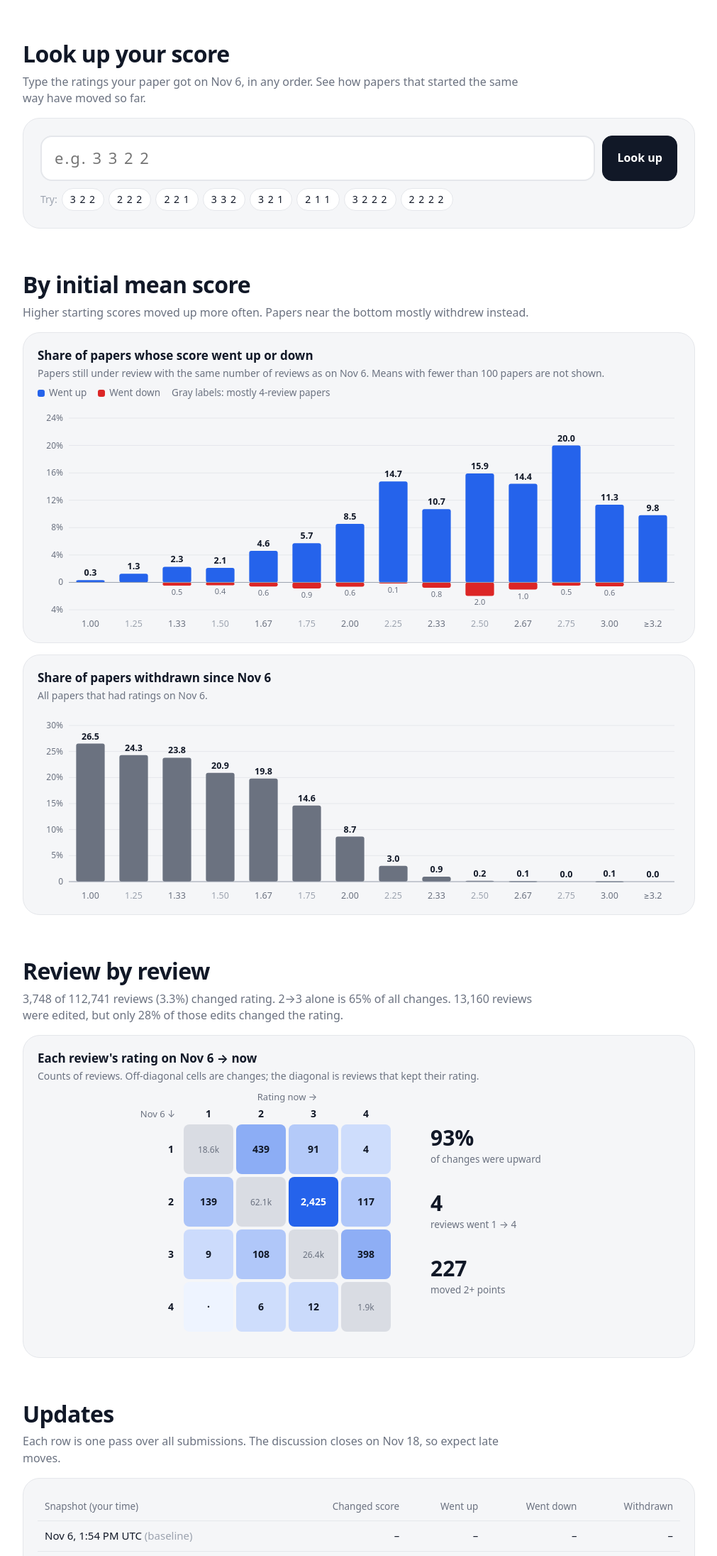
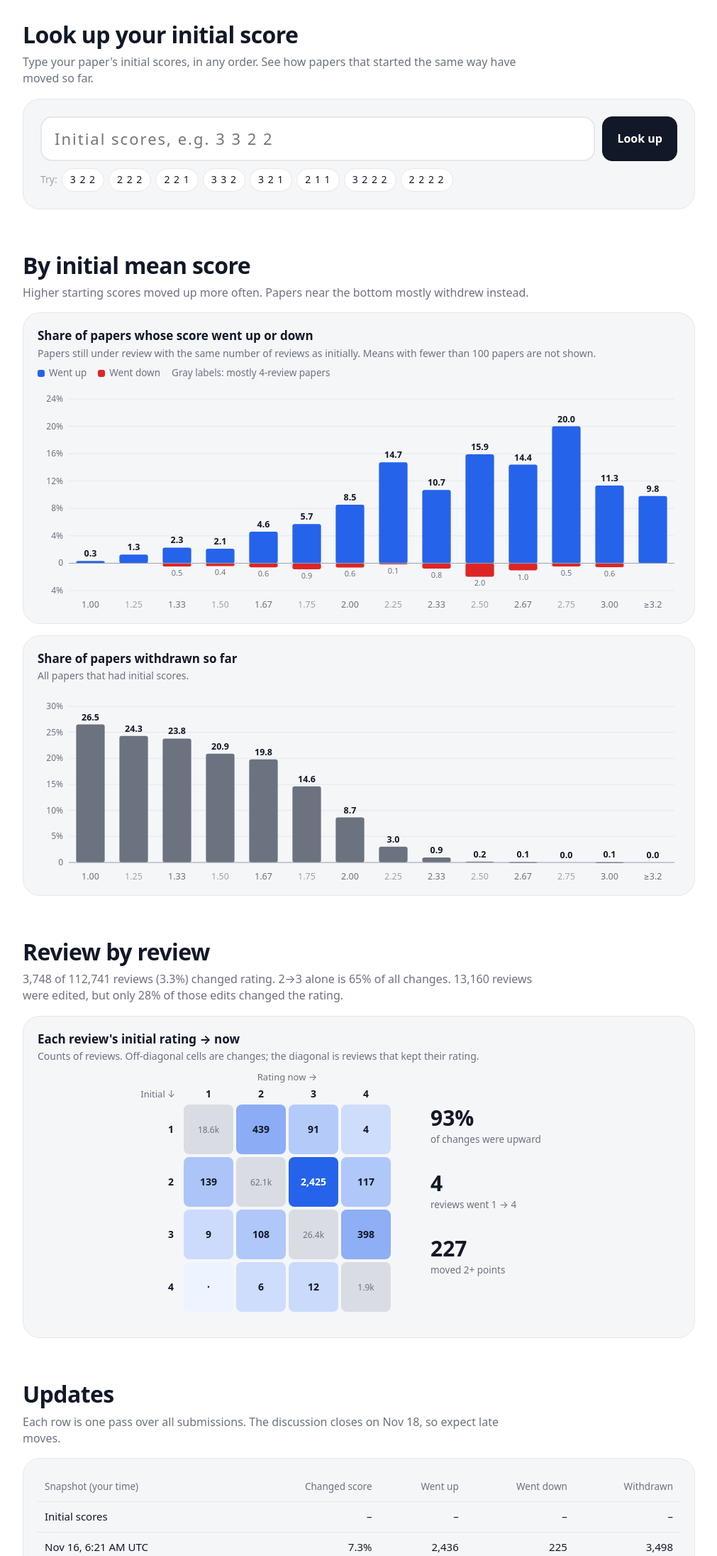
Before and after one commit to juevn/iclr2027-reviews, a plain HTML site: page index.html in a window 1280 px wide. Shown: the part 608-2800 px from the top of the page at 71% size, without its empty margins (134-1145 px from the left). Drawn offline with Linux system fonts and the light colour scheme; a web font is replaced by a local one.

Commit message:
Say initial scores instead of Nov 6
Co-Authored-By: Claude Opus 5.5 <noreply@anthropic.com>
Claude-Session: https://claude.ai/code/session_01TcxDZfia7MrzcEvY8LDLi9

```diff
--- a/index.html
+++ b/index.html
@@ -4,7 +4,7 @@
 <meta charset="utf-8">
 <meta name="viewport" content="width=device-width, initial-scale=1">
 <title>How much did the ICLR 2027 rebuttal move scores?</title>
-<meta name="description" content="How much did the ICLR 2027 rebuttal move review scores? Initial ratings from Nov 6 against live OpenReview data for about 40,000 papers.">
+<meta name="description" content="How much did the ICLR 2027 rebuttal move review scores? Initial review scores against live OpenReview data for about 40,000 papers.">
 <meta property="og:title" content="How much did the ICLR 2027 rebuttal move scores?">
 <meta property="og:description" content="How much did the rebuttal move scores? Look up your initial ratings and see how papers like yours moved.">
 <meta property="og:type" content="website">
@@ -160,18 +160,18 @@ table.tl th { color: var(--muted); font-weight: 500; font-size: 13.5px; }
   <div class="hero">
     <div class="kick">ICLR 2027 · Rebuttal tracker</div>
     <h1 class="title">How much did the rebuttal move scores?</h1>
-    <p>Every paper's ratings on Nov 6, when reviews came out, against live OpenReview data.</p>
+    <p>Every paper's initial review scores against live OpenReview data.</p>
     <div class="live"><i></i><span id="updated"></span></div>
   </div>
 
   <div class="stats" id="stats"></div>
 
   <section id="lookup">
-    <h2 class="st">Look up your score</h2>
-    <p class="ss">Type the ratings your paper got on Nov 6, in any order. See how papers that started the same way have moved so far.</p>
+    <h2 class="st">Look up your initial score</h2>
+    <p class="ss">Type your paper's initial scores, in any order. See how papers that started the same way have moved so far.</p>
     <div class="lookup">
       <form class="inrow" id="form" autocomplete="off">
-        <input id="q" inputmode="numeric" placeholder="e.g. 3 3 2 2" aria-label="Initial ratings, 1 to 4 each">
+        <input id="q" inputmode="numeric" placeholder="Initial scores, e.g. 3 3 2 2" aria-label="Initial scores, 1 to 4 each">
         <button class="btn" type="submit">Look up</button>
       </form>
       <div class="hint" id="chips"><span>Try:</span></div>
@@ -184,15 +184,15 @@ table.tl th { color: var(--muted); font-weight: 500; font-size: 13.5px; }
     <p class="ss">Higher starting scores moved up more often. Papers near the bottom mostly withdrew instead.</p>
     <div class="chartcard">
       <h4>Share of papers whose score went up or down</h4>
-      <p class="cap">Papers still under review with the same number of reviews as on Nov 6. Means with fewer than 100 papers are not shown.</p>
+      <p class="cap">Papers still under review with the same number of reviews as initially. Means with fewer than 100 papers are not shown.</p>
       <div class="legend"><span><i style="background:var(--up)"></i>Went up</span><span><i style="background:var(--down)"></i>Went down</span><span>Gray labels: mostly 4-review papers</span></div>
       <svg class="chart" id="c-move" role="img" aria-label="Share of papers whose score went up or down, by initial mean"></svg>
       <div class="tip" id="tip-move"></div>
     </div>
     <div class="chartcard">
-      <h4>Share of papers withdrawn since Nov 6</h4>
-      <p class="cap">All papers that had ratings on Nov 6.</p>
-      <svg class="chart" id="c-wd" role="img" aria-label="Share of papers withdrawn since Nov 6, by initial mean"></svg>
+      <h4>Share of papers withdrawn so far</h4>
+      <p class="cap">All papers that had initial scores.</p>
+      <svg class="chart" id="c-wd" role="img" aria-label="Share of papers withdrawn so far, by initial mean"></svg>
       <div class="tip" id="tip-wd"></div>
     </div>
   </section>
@@ -201,9 +201,9 @@ table.tl th { color: var(--muted); font-weight: 500; font-size: 13.5px; }
     <h2 class="st">Review by review</h2>
     <p class="ss" id="rev-sub"></p>
     <div class="chartcard">
-      <h4>Each review's rating on Nov 6 → now</h4>
+      <h4>Each review's initial rating → now</h4>
       <p class="cap">Counts of reviews. Off-diagonal cells are changes; the diagonal is reviews that kept their rating.</p>
-      <svg class="chart" id="c-heat" role="img" aria-label="Review rating transitions from Nov 6 to now"></svg>
+      <svg class="chart" id="c-heat" role="img" aria-label="Review rating transitions from initial to now"></svg>
       <div class="tip" id="tip-heat"></div>
     </div>
   </section>
@@ -219,7 +219,7 @@ table.tl th { color: var(--muted); font-weight: 500; font-size: 13.5px; }
   <section id="method">
     <h2 class="st">Data</h2>
     <ul class="method">
-      <li><b>Nov 6 ratings</b> come from the snapshot by <a id="base-link" href="#">shiqiangw</a> (13:54 UTC). <b>Current ratings</b> come from the OpenReview API.</li>
+      <li><b>Initial scores</b> come from the snapshot by <a id="base-link" href="#">shiqiangw</a>, taken right after reviews were released. <b>Current scores</b> come from the OpenReview API.</li>
       <li><b>Score changes</b> count only papers still under review with the same number of reviews.</li>
       <li><b>Review-level moves</b> are matched by edit time; <span id="inferred"></span> are inferred.</li>
       <li>Only counts are published: no review text, reviewer ids or paper titles.</li>
@@ -287,7 +287,7 @@ table.tl th { color: var(--muted); font-weight: 500; font-size: 13.5px; }
     const same = add(combos.filter(x => x.mean === mean));
     const above = means.filter(([m]) => m >= mean).reduce((a, [, n]) => a + n, 0);
     const label = r.join(' · ');
-    // rank of this mean among all papers on Nov 6, and among papers still under review now
+    // rank of this mean among all papers initially, and among papers still under review now
     const rankIn = (pairs, total) => {
       const higher = pairs.filter(([m]) => m > mean + 1e-9).reduce((a, [, n]) => a + n, 0);
       const tied = pairs.filter(([m]) => Math.abs(m - mean) < 1e-9).reduce((a, [, n]) => a + n, 0);
@@ -299,13 +299,13 @@ table.tl th { color: var(--muted); font-weight: 500; font-size: 13.5px; }
     const rn = rankIn(nowPairs, D.currentMeans.n);
     const rankHtml = `
       <div class="metrics ranks">
-        <div class="metric rank"><div class="lbl">Rank on Nov 6</div><div class="rk"><b>Top ${r6.top}%</b><span class="num">#${fmt(r6.rank)} <small>of ${fmt(r6.total)}</small></span></div><span>${r6.tied > 1 ? `tied with ${fmt(r6.tied - 1)} others` : '&nbsp;'}</span></div>
+        <div class="metric rank"><div class="lbl">Initial rank</div><div class="rk"><b>Top ${r6.top}%</b><span class="num">#${fmt(r6.rank)} <small>of ${fmt(r6.total)}</small></span></div><span>${r6.tied > 1 ? `tied with ${fmt(r6.tied - 1)} others` : '&nbsp;'}</span></div>
         <div class="rk-arrow" aria-hidden="true">→</div>
         <div class="metric rank${+rn.top > +r6.top ? ' now' : ''}"><div class="lbl">Same mean, ranked now</div><div class="rk"><b>Top ${rn.top}%</b><span class="num">#${fmt(rn.rank)} <small>of ${fmt(rn.total)}</small></span></div><span>${rn.tied > 1 ? `tied with ${fmt(rn.tied - 1)} others` : '&nbsp;'}</span></div>
       </div>
       ${+rn.top > +r6.top ? `<div class="note">If your scores haven't changed, the same mean now ranks lower: other papers went up while the bottom withdrew.</div>` : ''}`;
     if (!c || !c.n) {
-      box.innerHTML = `<h3>${label} <span style="color:var(--muted);font-weight:500">· mean ${mean.toFixed(2)}</span></h3><div class="sub">No paper had exactly these ratings on Nov 6.</div>` + rankHtml +
+      box.innerHTML = `<h3>${label} <span style="color:var(--muted);font-weight:500">· mean ${mean.toFixed(2)}</span></h3><div class="sub">No paper had exactly these initial scores.</div>` + rankHtml +
         (same.sc ? `<div class="compare">Across all papers with mean <b>${mean.toFixed(2)}</b>: <b>${pct(same.up, same.sc)}</b> went up, <b>${pct(same.down, same.sc)}</b> went down.</div>` : '');
       return;
     }
@@ -447,7 +447,7 @@ table.tl th { color: var(--muted); font-weight: 500; font-size: 13.5px; }
     const tp = tipper(svg, $('tip-heat'));
     const maxOff = Math.max(...Object.values(moves));
     svg.appendChild(el('text', { x: ox + gridW / 2, y: 18, 'text-anchor': 'middle', 'font-size': 13, fill: css('--muted') }, 'Rating now →'));
-    svg.appendChild(el('text', { x: ox - 12, y: Tp - 10, 'text-anchor': 'end', 'font-size': 13, fill: css('--muted') }, 'Nov 6 ↓'));
+    svg.appendChild(el('text', { x: ox - 12, y: Tp - 10, 'text-anchor': 'end', 'font-size': 13, fill: css('--muted') }, 'Initial ↓'));
     for (let j = 1; j <= 4; j++) svg.appendChild(el('text', { x: ox + (j - 1) * (cell + gap) + cell / 2, y: Tp - 10, 'text-anchor': 'middle', 'font-size': 14, 'font-weight': 700, fill: css('--ink') }, j));
     for (let i = 1; i <= 4; i++) {
       const yy = Tp + (i - 1) * (cell + gap);
@@ -482,7 +482,7 @@ table.tl th { color: var(--muted); font-weight: 500; font-size: 13.5px; }
   // ---- timeline
   const rows = D.timeline.map((t, i) => {
     const mv = t.up + t.down + t.mixed;
-    return `<tr><td>${when(t.at)}${i === 0 ? ' <span style="color:var(--faint)">(baseline)</span>' : ''}</td><td>${i ? pct(mv, t.sc) : '–'}</td><td>${i ? fmt(t.up) : '–'}</td><td>${i ? fmt(t.down) : '–'}</td><td>${i ? fmt(t.withdrawn) : '–'}</td></tr>`;
+    return `<tr><td>${i === 0 ? 'Initial scores' : when(t.at)}</td><td>${i ? pct(mv, t.sc) : '–'}</td><td>${i ? fmt(t.up) : '–'}</td><td>${i ? fmt(t.down) : '–'}</td><td>${i ? fmt(t.withdrawn) : '–'}</td></tr>`;
   });
   $('timeline').innerHTML = `<thead><tr><th>Snapshot (your time)</th><th>Changed score</th><th>Went up</th><th>Went down</th><th>Withdrawn</th></tr></thead><tbody>${rows.join('')}</tbody>`;
 
```
Also changed, not shown: assets/og-card.png, 2 other files.
